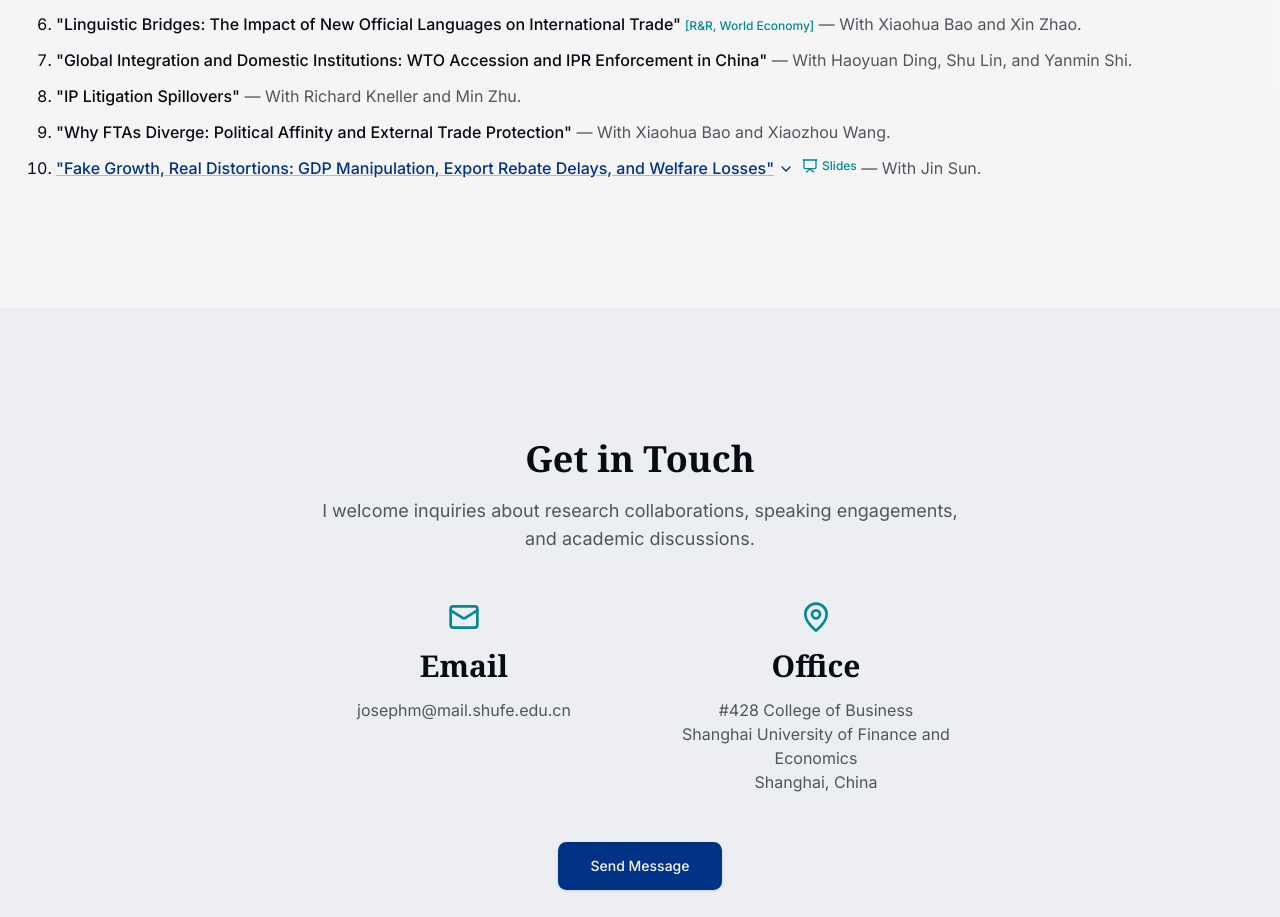
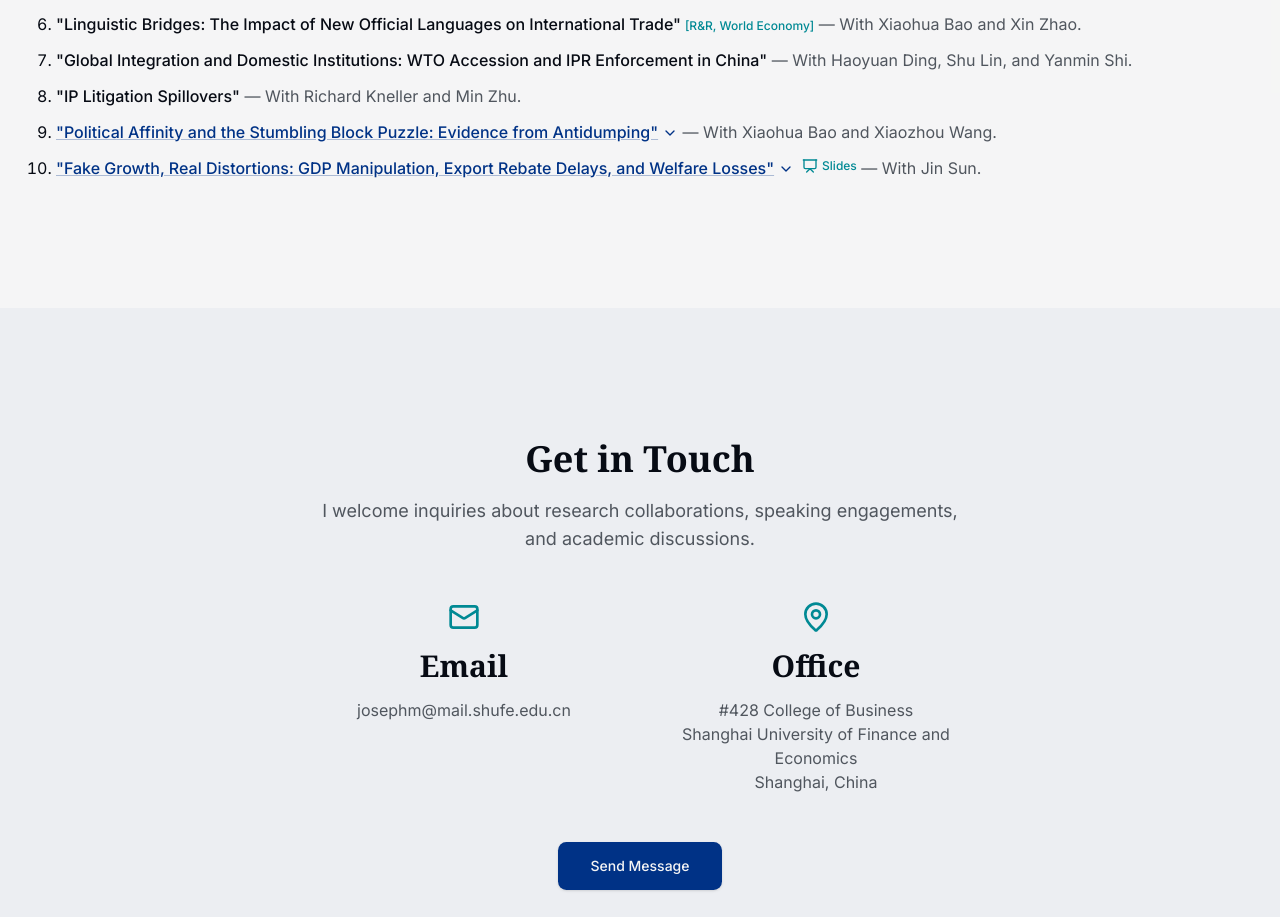
Before and after one commit to jkonmak1208-design/personal-website, a React (Vite) app: page / in a window 1280 px wide. Shown: the part 3464-4381 px from the top of the page. Built offline with nearby package versions, Linux system fonts and the light colour scheme.

Commit message:
Rename FTAs paper and add collapsible abstract
Renamed to "Political Affinity and the Stumbling Block Puzzle"
with clickable abstract toggle.

Co-Authored-By: Claude Opus 4.6 <noreply@anthropic.com>

```diff
--- a/src/pages/Home.tsx
+++ b/src/pages/Home.tsx
@@ -299,10 +299,11 @@ export default function Home() {
                 <span className="font-medium">"IP Litigation Spillovers"</span>
                 <span className="text-muted-foreground"> — With Richard Kneller and Min Zhu.</span>
               </li>
-              <li className="text-foreground">
-                <span className="font-medium">"Why FTAs Diverge: Political Affinity and External Trade Protection"</span>
-                <span className="text-muted-foreground"> — With Xiaohua Bao and Xiaozhou Wang.</span>
-              </li>
+              <WorkingPaperItem
+                title={`"Political Affinity and the Stumbling Block Puzzle: Evidence from Antidumping"`}
+                authors="With Xiaohua Bao and Xiaozhou Wang"
+                abstract="Do free trade agreements raise or lower antidumping protection against non-members? We show the answer depends on political affinity between FTA partners. In a monopolistic competition model, politically close partners internalize each other's export profits, creating a stumbling block channel that raises external antidumping, counteracting the standard tariff complementarity (building block) channel. The model predicts that the net effect varies with import demand elasticity: stumbling blocks arise where protection is cheap (low elasticity), while building blocks dominate where it is costly (high elasticity). Using bilateral antidumping data covering 1990–2015, we confirm this heterogeneity empirically (p < 0.01 for the elasticity interaction; Wald test p = 0.031), reconciling the conflicting findings in the prior literature. Counterfactual exercises and welfare calibrations quantify the channels and their policy implications."
+              />
               <WorkingPaperItem
                 title={`"Fake Growth, Real Distortions: GDP Manipulation, Export Rebate Delays, and Welfare Losses"`}
                 authors="With Jin Sun"
```
